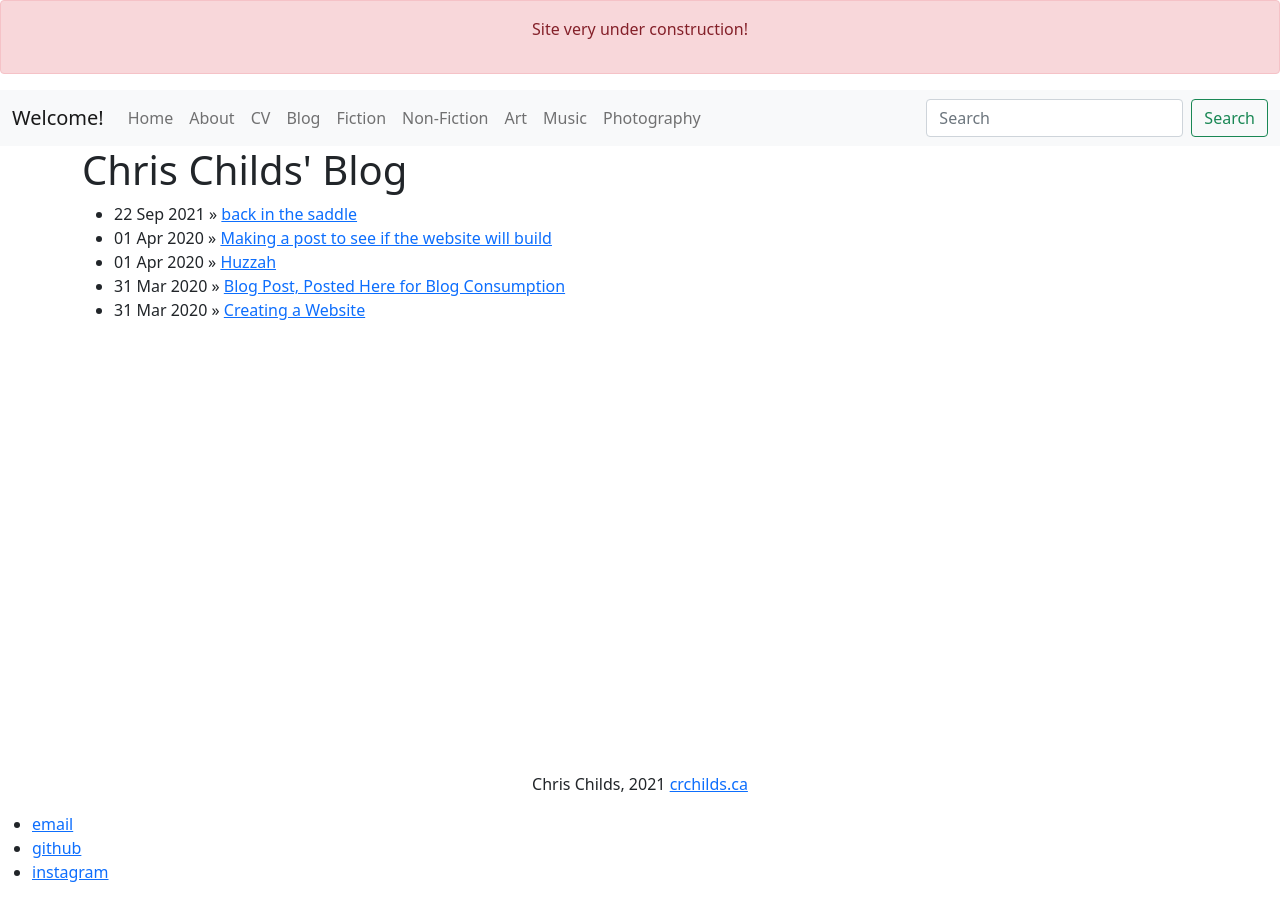
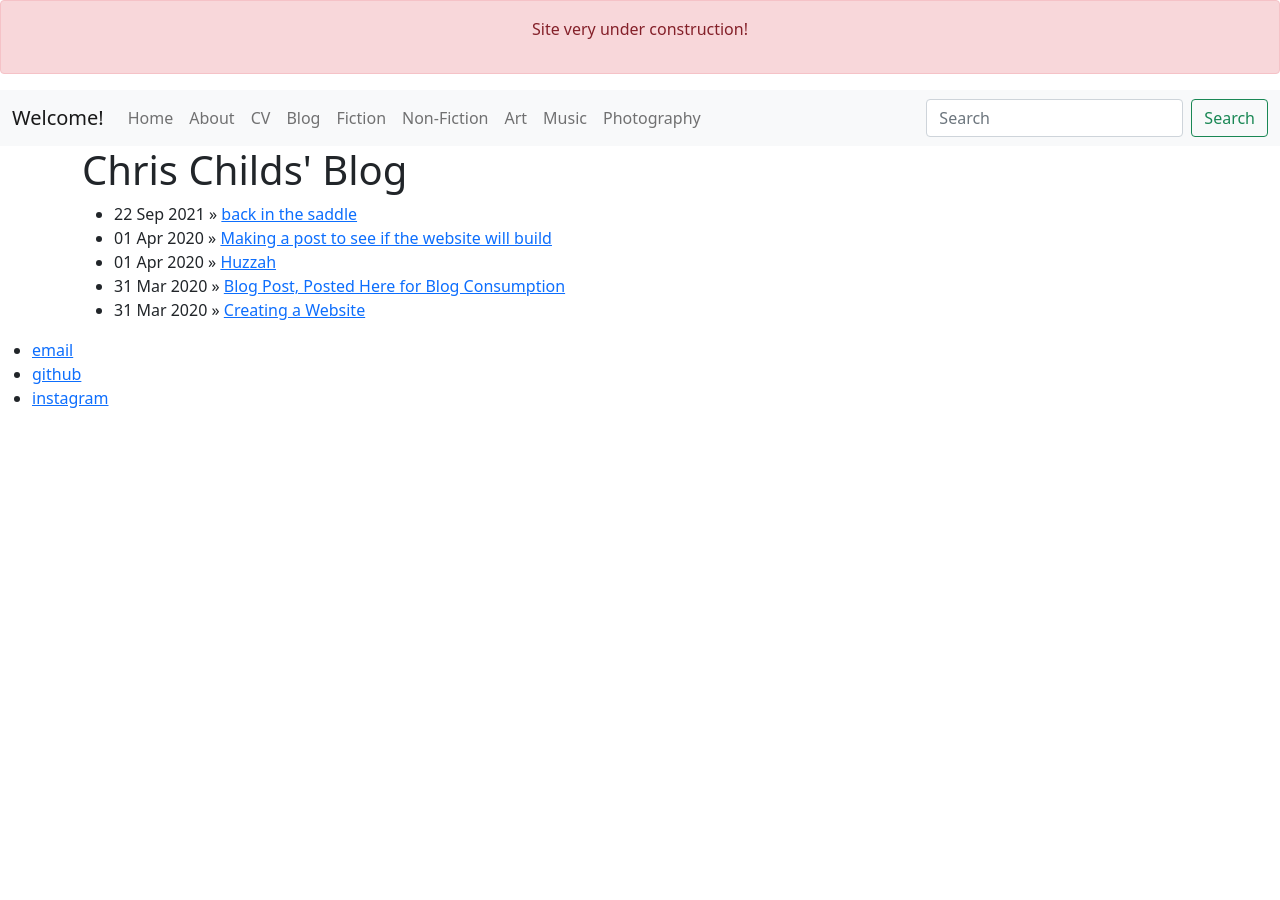
Before and after one commit to chris-childs/chris-childs.github.io, a Jekyll site: the page built from blog.html, in a window 1280 px wide. Built offline with Jekyll 4.4.1, drawn with Linux system fonts in a browser that asks for light colours.

Commit message:
Update default.html

```diff
--- a/_layouts/default.html
+++ b/_layouts/default.html
@@ -59,20 +59,11 @@
 				{{ content }}
 
 			</div><!-- /.container -->
-			<!-- Footer -->
-			<footer class="page-footer font-small blue fixed-bottom">
-			  <!-- Copyright -->
-			  <div class="footer-copyright text-center py-3">Chris Childs, 2021
-			    <a href="https://crchilds.ca/"> crchilds.ca</a>
-			  </div>
-				<ul>
-						<li><a href="mailto:christopher.robert.childs@gmail.com">email</a></li>
-						<li><a href="https://github.com/chris-childs">github</a></li>
-						<li><a href="https://www.instagram.com/cchilds_/">instagram</a></li>
-				</ul>
-			  <!-- Copyright -->
+			<ul>
+					<li><a href="mailto:christopher.robert.childs@gmail.com">email</a></li>
+					<li><a href="https://github.com/chris-childs">github</a></li>
+					<li><a href="https://www.instagram.com/cchilds_/">instagram</a></li>
+			</ul>
 
-			</footer>
-			<!-- Footer -->
 		</body>
 	</html>
```
